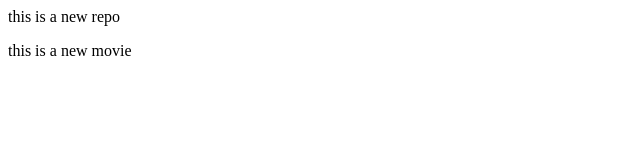
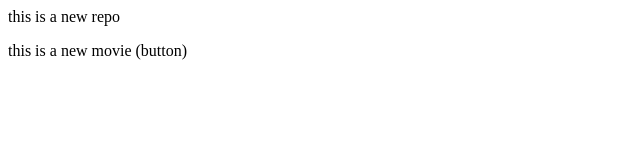
Before and after one commit to Shivanshraj1/local-repo, a plain HTML site: page index.html in a window 1280 px wide. Shown: the full height of the page, 0-640 px from the left. Drawn offline with Linux system fonts and the light colour scheme.

```diff
--- a/index.html
+++ b/index.html
@@ -1,2 +1,2 @@
 <p>this is a new repo</p>
-<p>this is a new movie</p>
+<p>this is a new movie (button)</p>
```
